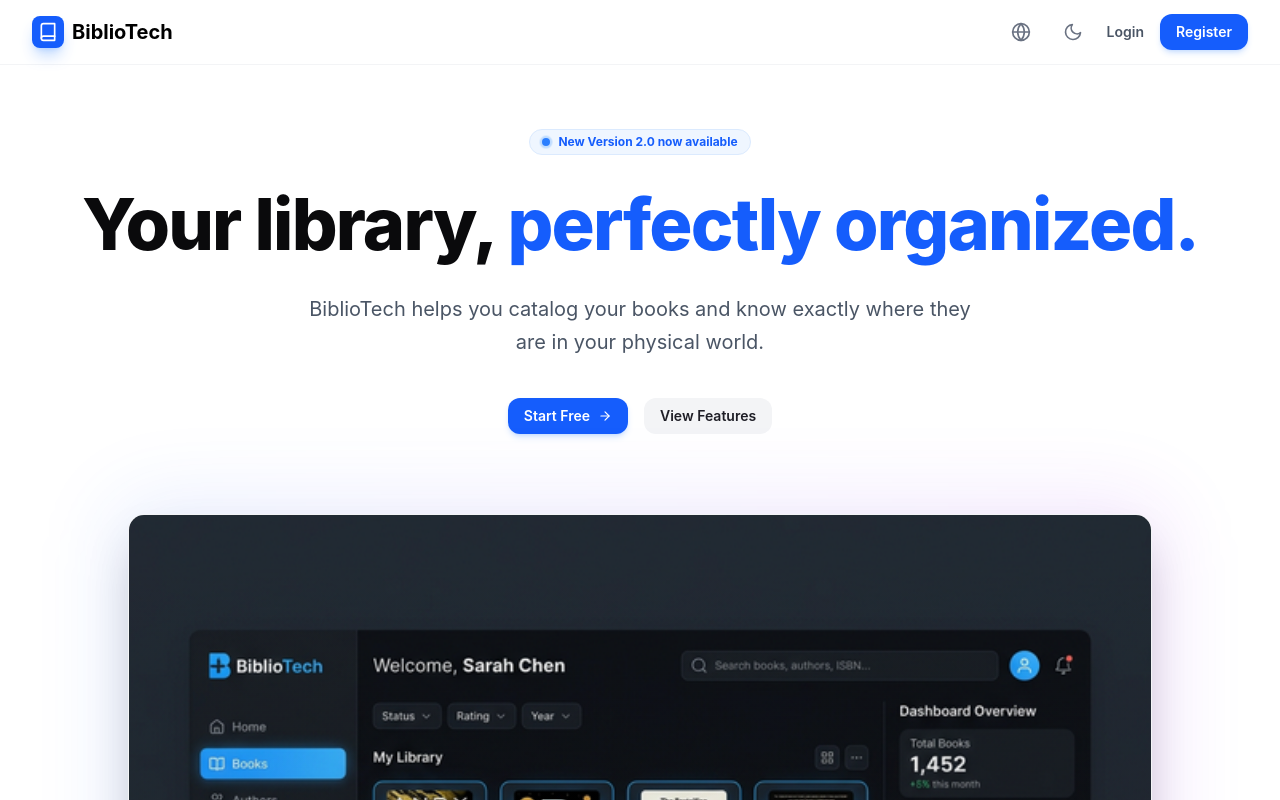
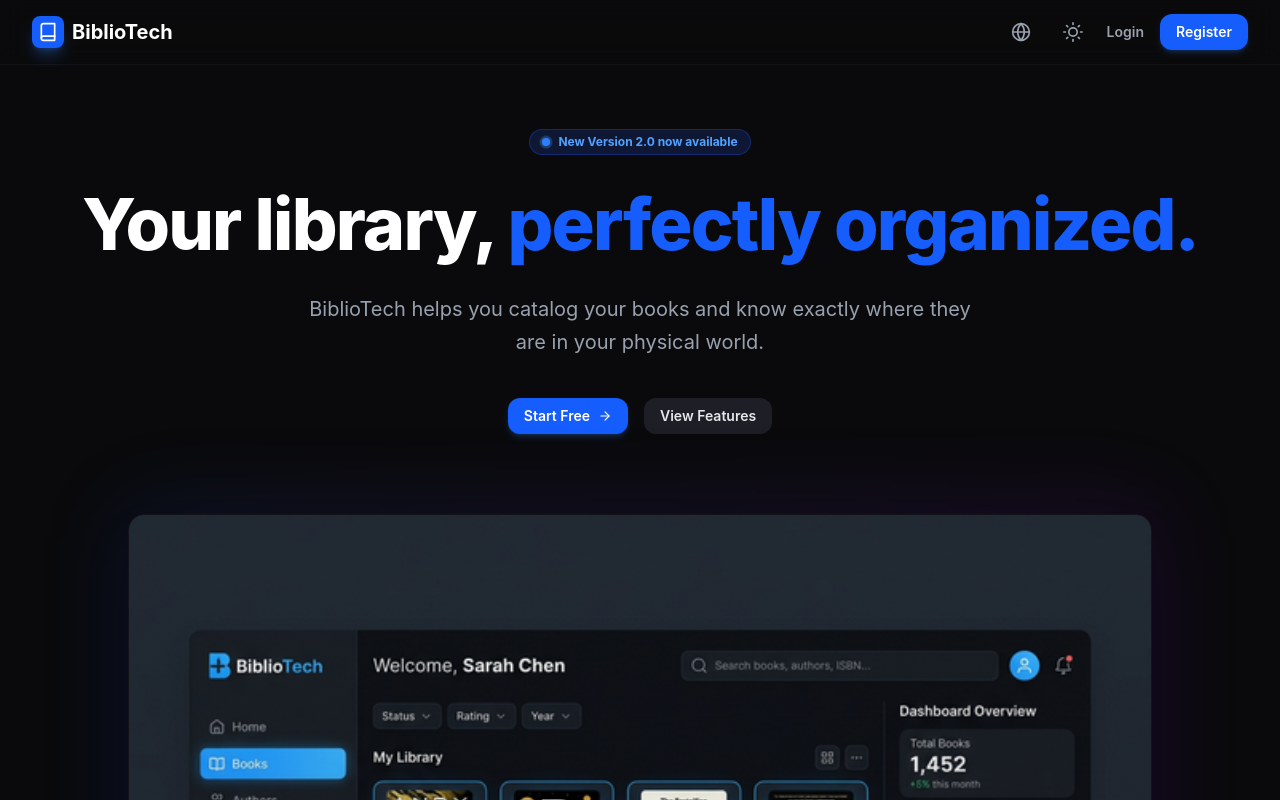
Before and after one commit to mdemena/bibliotech, a React (Vite) app: page / in a window 1280 px wide. Shown: the top 800 px of the page. Built offline with nearby package versions, Linux system fonts and the light colour scheme.

Commit message:
Fixing Dark Mode

```diff
--- a/src/App.tsx
+++ b/src/App.tsx
@@ -1,4 +1,4 @@
-import React from 'react';
+import React, { useEffect } from 'react';
 import { BrowserRouter, Routes, Route, Navigate } from 'react-router-dom';
 import { QueryClient, QueryClientProvider } from '@tanstack/react-query';
 import { AuthProvider } from './contexts/AuthContext';
@@ -16,13 +16,31 @@ import LocationsPage from './pages/LocationsPage';
 const queryClient = new QueryClient({
   defaultOptions: {
     queries: {
-      staleTime: 1000 * 60 * 5, // 5 minutes
+      staleTime: 1000 * 60 * 5,
       retry: 1,
     },
   },
 });
 
+// Initialize dark mode from localStorage (runs before first render)
+const initDarkMode = () => {
+  const saved = localStorage.getItem('darkMode');
+  // Default to dark if no preference saved
+  const isDark = saved !== null ? saved === 'true' : true;
+  if (isDark) {
+    document.documentElement.classList.add('dark');
+  } else {
+    document.documentElement.classList.remove('dark');
+  }
+};
+initDarkMode();
+
 const App: React.FC = () => {
+  useEffect(() => {
+    // Ensure dark class is applied after hydration
+    initDarkMode();
+  }, []);
+
   return (
     <QueryClientProvider client={queryClient}>
       <AuthProvider>
--- a/src/components/Layout.tsx
+++ b/src/components/Layout.tsx
@@ -12,7 +12,9 @@ const Layout: React.FC = () => {
     const { t } = useTranslation();
     const [sidebarOpen, setSidebarOpen] = useState(false);
     const [userMenuOpen, setUserMenuOpen] = useState(false);
-    const [isDarkMode, setIsDarkMode] = useState(true);
+    const [isDarkMode, setIsDarkMode] = useState(
+        () => document.documentElement.classList.contains('dark')
+    );
     const { user, signOut } = useAuth();
     const navigate = useNavigate();
 
@@ -23,8 +25,14 @@ const Layout: React.FC = () => {
 
     const toggleSidebar = () => setSidebarOpen(!sidebarOpen);
     const toggleDarkMode = () => {
-        setIsDarkMode(!isDarkMode);
-        document.documentElement.classList.toggle('dark');
+        const newMode = !isDarkMode;
+        setIsDarkMode(newMode);
+        if (newMode) {
+            document.documentElement.classList.add('dark');
+        } else {
+            document.documentElement.classList.remove('dark');
+        }
+        localStorage.setItem('darkMode', String(newMode));
     };
 
     const navItems = [
@@ -81,7 +89,7 @@ const Layout: React.FC = () => {
     );
 
     return (
-        <div className={`main-layout ${isDarkMode ? 'dark' : ''}`}>
+        <div className="main-layout">
             {/* Mobile Backdrop */}
             {sidebarOpen && (
                 <div
--- a/src/index.css
+++ b/src/index.css
@@ -1,4 +1,6 @@
 @import "tailwindcss";
+
+@custom-variant dark (&:where(.dark, .dark *));
 
 @theme {
   --font-sans: "Inter", ui-sans-serif, system-ui, -apple-system, BlinkMacSystemFont, "Segoe UI", Roboto, "Helvetica Neue", Arial, "Noto Sans", sans-serif, "Apple Color Emoji", "Segoe UI Emoji", "Segoe UI Symbol", "Noto Color Emoji";
--- a/src/pages/HomePage.tsx
+++ b/src/pages/HomePage.tsx
@@ -12,19 +12,15 @@ const HomePage: React.FC = () => {
     const { t } = useTranslation();
     const { user } = useAuth();
     const navigate = useNavigate();
-    const [isDarkMode, setIsDarkMode] = useState(true);
+    const [isDarkMode, setIsDarkMode] = useState(
+        () => document.documentElement.classList.contains('dark')
+    );
 
     useEffect(() => {
         if (user) {
             navigate('/dashboard');
         }
     }, [user, navigate]);
-
-    // Sync state with DOM on mount
-    useEffect(() => {
-        const isDark = document.documentElement.classList.contains('dark');
-        setIsDarkMode(isDark);
-    }, []);
 
     const toggleDarkMode = () => {
         const newMode = !isDarkMode;
@@ -34,6 +30,7 @@ const HomePage: React.FC = () => {
         } else {
             document.documentElement.classList.remove('dark');
         }
+        localStorage.setItem('darkMode', String(newMode));
     };
 
     const features = [
```
